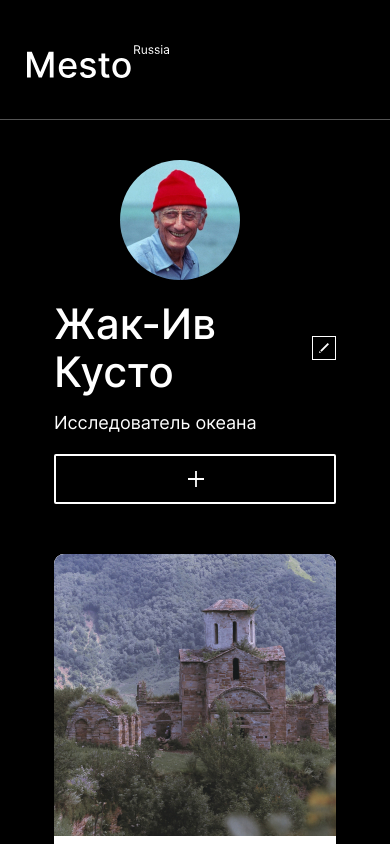
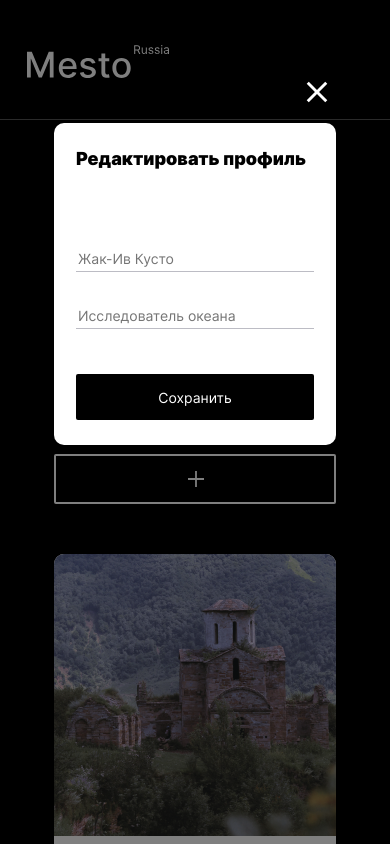
Before and after one commit to maximimaximimaxim/mesto, a plain HTML site: page index.html in a window 390 px wide. Shown: the top 844 px of the page. Drawn offline with Linux system fonts and the light colour scheme.

Commit message:
popup ready

```diff
--- a/blocks/elements/__like/elements__like.css
+++ b/blocks/elements/__like/elements__like.css
@@ -13,3 +13,7 @@
 .elements__like:focus {
   outline: none;
 }
+
+.elements__like:hover {
+  opacity: .7;
+}
--- /dev/null
+++ b/blocks/popup/__close-button/popup__close-button.css
@@ -0,0 +1,30 @@
+.popup__close-button {
+  border: none;
+  padding: 0;
+  margin: 0;
+  background: transparent;
+  cursor: pointer;
+  width: 58px;
+  height: 58px;
+  background-image: url(../../../images/close-button.svg);
+  position: absolute;
+  top: -50px;
+  right: -50px;
+}
+
+.popup__close-button:focus {
+  outline: none;
+}
+
+.popup__close-button:hover {
+  opacity: .7;
+}
+
+@media screen and (max-width: 600px) {
+  .popup__close-button {
+    width: 38px;
+    height: 38px;
+    right: 0px;
+    background-size: contain;
+  }
+}
--- /dev/null
+++ b/blocks/popup/__container/popup__container.css
@@ -0,0 +1,18 @@
+.popup__container {
+  position: relative;
+  width: 430px;
+  height: 330px;
+  background-color: #fff;
+  border-radius: 10px;
+  box-sizing: border-box;
+  padding: 34px 36px 37px;
+  align-items: flex-start;
+}
+
+@media screen and (max-width: 600px) {
+  .popup__container {
+    width: 282px;
+    height: 322px;
+    padding: 25px 22px 25px;
+  }
+}
--- /dev/null
+++ b/blocks/popup/__form-button/popup__form-button.css
@@ -0,0 +1,30 @@
+.popup__form-button {
+  border-radius: 2px;
+  border: none;
+  padding: 0;
+  margin: 0;
+  width: 100%;
+  height: 50px;
+  background-color: #000;
+  cursor: pointer;
+  color: #fff;
+  font-size: 18px;
+  line-height: 22px;
+  font-family: inherit;
+}
+
+.popup__form-button:hover {
+  opacity: .85;
+}
+
+.popup__form-button:focus {
+  outline: none;
+}
+
+@media screen and (max-width: 600px) {
+  .popup__form-button {
+    height: 46px;
+    font-size: 14px;
+    line-height: 17px;
+  }
+}
--- /dev/null
+++ b/blocks/popup/__form-item/popup__form-item.css
@@ -0,0 +1,25 @@
+.popup__form-item {
+  font-size: 14px;
+  line-height: 17px;
+  color: #000;
+  border: 0;
+  width: 100%;
+  height: 27px;
+  box-sizing: border-box;
+  border-bottom: 1px solid #bcbcc4;
+  background-color: transparent;
+  font-family: inherit;
+  margin: 0 0 30px;
+}
+
+.popup__form-item:last-of-type {
+  margin: 0 0 48px;
+}
+
+@media screen and (max-width: 600px) {
+  .popup__form-item:last-of-type {
+    margin: 0 0 45px;
+  }
+
+
+}
--- /dev/null
+++ b/blocks/popup/__form-title/popup__form-title.css
@@ -0,0 +1,15 @@
+.popup__form-title {
+  margin: 0 0 54px;
+  padding: 0;
+  font-size: 24px;
+  line-height: 29px;
+  font-weight: 900;
+}
+
+@media screen and (max-width: 600px) {
+  .popup__form-title {
+    margin: 0 0 75px;
+    font-size: 18px;
+    line-height: 22px;
+  }
+}
--- /dev/null
+++ b/blocks/popup/__form/popup__form.css
@@ -0,0 +1,4 @@
+.popup__form {
+  display: flex;
+  flex-direction: column;
+}
--- /dev/null
+++ b/blocks/popup/popup.css
@@ -0,0 +1,18 @@
+.popup {
+  display: flex;
+  align-items: center;
+  justify-content: center;
+  background-color: rgba(0, 0, 0, .5);
+  top: 0;
+  left: 0;
+  right: 0;
+  bottom: 0;
+  position: fixed;
+}
+
+@media screen and (max-width: 600px) {
+  .popup {
+    padding-top: 123px;
+    align-items: flex-start;
+  }
+}
--- a/blocks/profile/__add-button/profile__add-button.css
+++ b/blocks/profile/__add-button/profile__add-button.css
@@ -14,16 +14,19 @@
   outline: none;
 }
 
+.profile__add-button:hover {
+  opacity: .7;
+}
+
+
 @media screen and (max-width: 750px) {
   .profile__add-button {
     margin-left: 0;
     grid-column-start: 1;
     grid-column-end: 3;
     justify-self: end;
-
   }
 }
-
 
 @media screen and (max-width: 450px) {
   .profile__add-button {
--- a/blocks/profile/__edit-button/profile__edit-button.css
+++ b/blocks/profile/__edit-button/profile__edit-button.css
@@ -13,6 +13,10 @@
   outline: none;
 }
 
+.profile__edit-button:hover {
+  opacity: .7;
+}
+
 @media screen and (max-width: 320px) {
   .profile__edit-button {
     width: 18px;
--- a/index.html
+++ b/index.html
@@ -11,6 +11,7 @@
 </head>
 <body class="root">
   <div class="page">
+
     <header class="header page__header">
       <img class="header__logo" src="./images/header-logo.svg" alt="Логотип Mesto Russia">
     </header>
@@ -74,6 +75,19 @@
     <footer class="footer page__footer">
       <p class="footer__copyright">&copy; 2021. Mesto Russia</p>
     </footer>
+    <div class="popup">
+      <div class="popup__container">
+        <button class="popup__close-button"></button>
+        <form class="popup__form">
+          <h2 class="popup__form-title">Редактировать профиль</h2>
+          <input type="text" class="popup__form-item" placeholder="Жак-Ив Кусто">
+          <input type="text" class="popup__form-item" placeholder="Исследователь океана">
+          <button type="submit" class="popup__form-button">Сохранить</button>
+        </form>
+      </div>
+    </div>
+
+
   </div>
 </body>
 </html>
--- a/pages/index.css
+++ b/pages/index.css
@@ -25,3 +25,10 @@
 @import url(../blocks/page/__footer/page__footer.css);
 @import url(../blocks/footer/footer.css);
 @import url(../blocks/footer/__copyright/footer__copyright.css);
+@import url(../blocks/popup/popup.css);
+@import url(../blocks/popup/__container/popup__container.css);
+@import url(../blocks/popup/__close-button/popup__close-button.css);
+@import url(../blocks/popup/__form/popup__form.css);
+@import url(../blocks/popup/__form-title/popup__form-title.css);
+@import url(../blocks/popup/__form-item/popup__form-item.css);
+@import url(../blocks/popup/__form-button/popup__form-button.css);
```
Also changed, not shown: images/close-button.svg (added).
